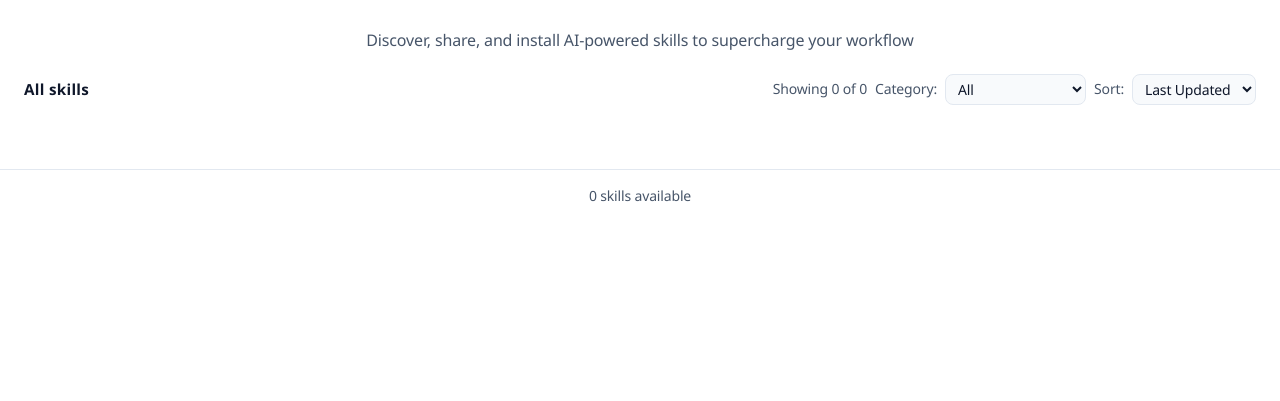
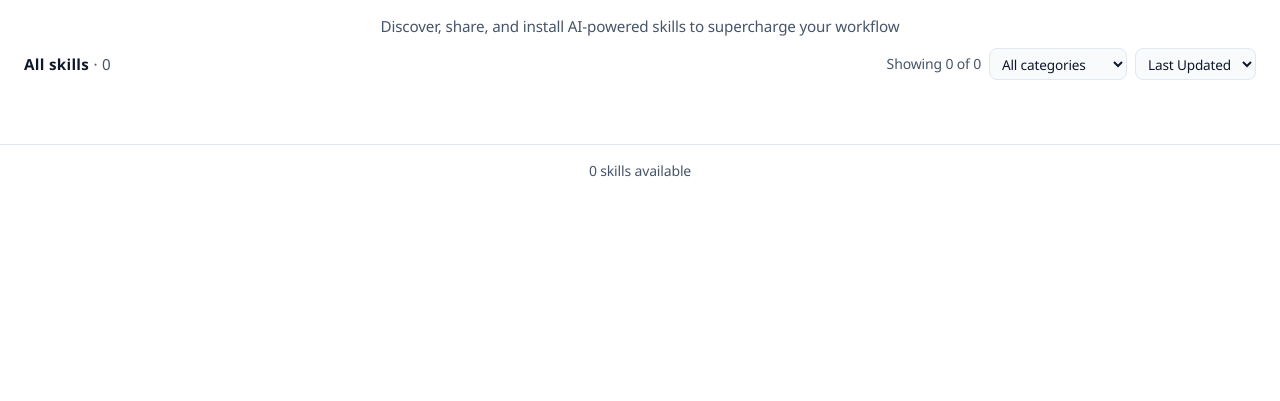
Before and after one commit to phkuod/skill-manager, a Django app: template skills/templates/skills/home.html in a window 1280 px wide. Shown: the part 71-472 px from the top of the page. Run offline with Django 5.2, Linux system fonts and the light colour scheme; the template is opened without the code that fills it, so the values that code supplies are empty.

Commit message:
feat(ui): cleaner home toolbar with aria-labeled selects, tighter hero kicker
Co-Authored-By: Claude Fable 5 <noreply@anthropic.com>
Claude-Session: https://claude.ai/code/session_01CFP4u5pBZvBF7RiC6ZDb16

```diff
--- a/skills/static/skills/css/app.css
+++ b/skills/static/skills/css/app.css
@@ -452,12 +452,12 @@ body {
 
 
 .hero-kicker {
-  padding: 1.75rem 1.5rem 1.25rem;
+  padding: 0.9rem 1.5rem 0.6rem;
   text-align: center;
 }
 
 .hero-kicker p {
-  font-size: 1rem;
+  font-size: 0.95rem;
   font-weight: 400;
   line-height: 1.6;
   color: var(--text-secondary);
@@ -989,3 +989,25 @@ input:focus-visible:not(#search-input),
 .skill-card .icon-wrapper {
   margin-bottom: 0;
 }
+
+/* ---------- Home toolbar ---------- */
+.shelf-heading-count {
+  color: var(--text-secondary);
+  font-weight: 500;
+}
+
+.toolbar-select {
+  height: 32px;
+  padding: 0 8px;
+  border: 1px solid var(--border);
+  border-radius: 8px;
+  background-color: var(--bg-secondary);
+  color: var(--text-primary);
+  font-size: 0.85rem;
+  font-family: inherit;
+  cursor: pointer;
+  transition: border-color 0.15s ease;
+}
+.toolbar-select:hover {
+  border-color: var(--accent);
+}
--- a/skills/templates/skills/home.html
+++ b/skills/templates/skills/home.html
@@ -61,13 +61,11 @@
 {% endif %}
 
 <section class="mb-6 px-6 flex flex-wrap items-center gap-3">
-  <h2 class="shelf-heading" style="margin:0;">All skills</h2>
+  <h2 class="shelf-heading" style="margin:0;">All skills <span class="shelf-heading-count">· {{ skills|length }}</span></h2>
   <div class="ml-auto flex flex-wrap items-center gap-2">
     <span id="result-count" class="text-sm" style="color:var(--text-secondary)">Showing {{ skills|length }} of {{ skills|length }}</span>
-    <label for="category-select" class="text-sm" style="color:var(--text-secondary)">Category:</label>
-    <select id="category-select" class="text-sm rounded-lg border px-2 py-1"
-      style="background-color:var(--bg-secondary);color:var(--text-primary);border-color:var(--border)">
-      <option value="">All</option>
+    <select id="category-select" class="toolbar-select" aria-label="Filter by category">
+      <option value="">All categories</option>
       <option value="Design">Design</option>
       <option value="Tools">Tools</option>
       <option value="Code">Code</option>
@@ -77,9 +75,7 @@
       <option value="Communication">Communication</option>
       <option value="Other">Other</option>
     </select>
-    <label for="sort-select" class="text-sm" style="color:var(--text-secondary)">Sort:</label>
-    <select id="sort-select" class="text-sm rounded-lg border px-2 py-1"
-      style="background-color:var(--bg-secondary);color:var(--text-primary);border-color:var(--border)">
+    <select id="sort-select" class="toolbar-select" aria-label="Sort skills">
       <option value="lastUpdated">Last Updated</option>
       <option value="name">Name</option>
     </select>
```
Also changed, not shown: skills/tests/test_views.py (+11 -0 lines).
